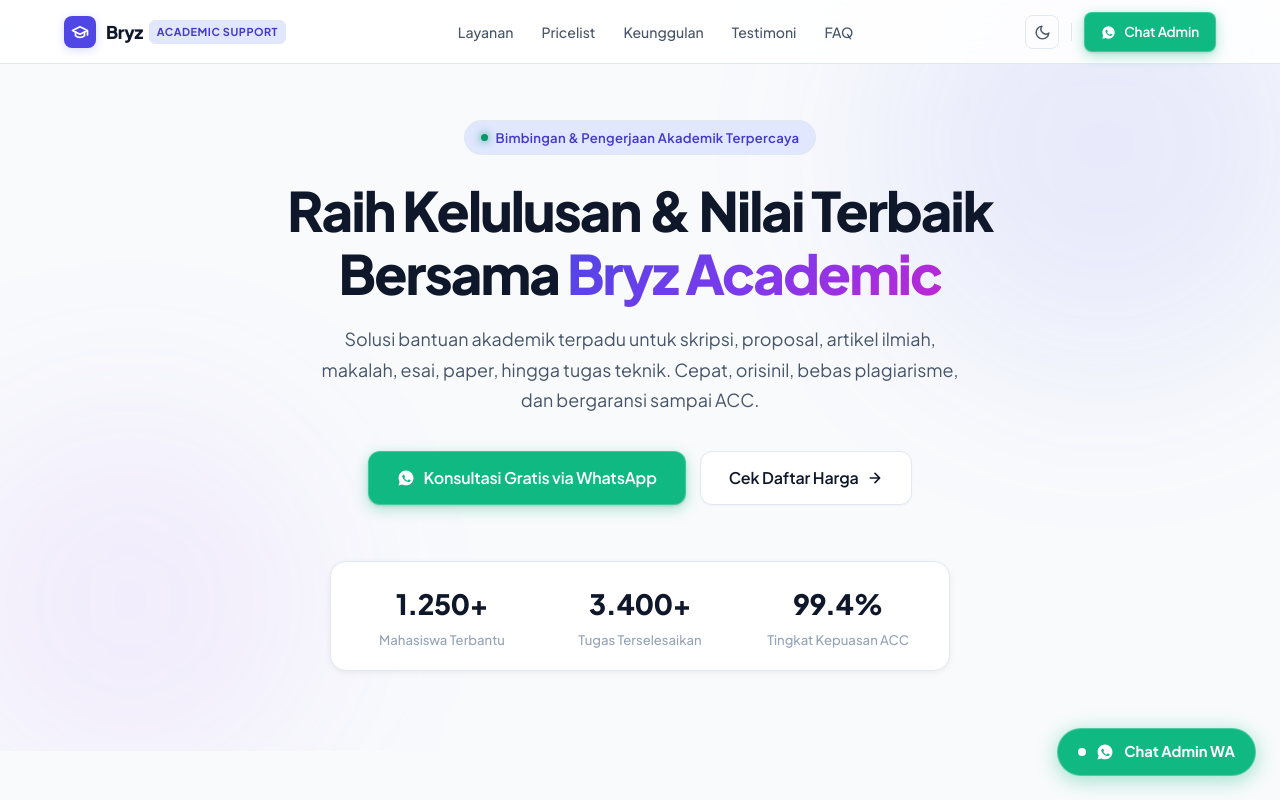
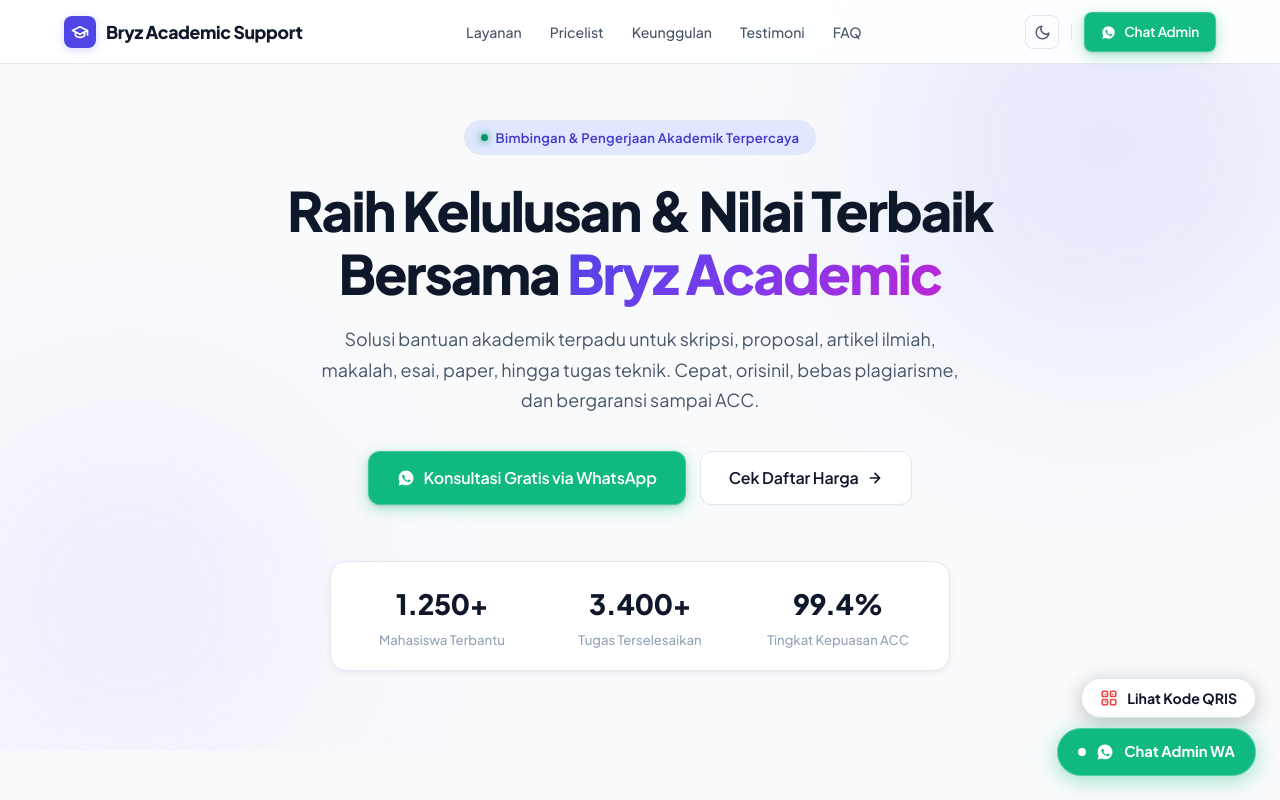
Before and after one commit to rafiifha/bryz, a Next.js app: page / in a window 1280 px wide. Shown: the top 800 px of the page. Built offline with nearby package versions, Linux system fonts and the light colour scheme.

Commit message:
finishing

```diff
--- a/src/app/globals.css
+++ b/src/app/globals.css
@@ -862,8 +862,26 @@ p {
 }
 
 /* ==========================================================================
-   FLOATING WHATSAPP BUTTON (Sleek SaaS Badge)
+   FLOATING ACTION BUTTONS (QRIS & WhatsApp)
    ========================================================================== */
+.floating-actions-container {
+  position: fixed;
+  bottom: 24px;
+  right: 24px;
+  display: flex;
+  flex-direction: column;
+  align-items: flex-end;
+  gap: 10px;
+  z-index: 999;
+}
+
+.floating-actions-container .floating-wa,
+.floating-actions-container .floating-qris {
+  position: static;
+  bottom: auto;
+  right: auto;
+}
+
 .floating-wa {
   position: fixed;
   bottom: 24px;
@@ -882,12 +900,14 @@ p {
   z-index: 999;
   border: 1px solid rgba(255, 255, 255, 0.25);
   transition: all var(--transition-fast);
+  cursor: pointer;
 }
 
 .floating-wa:hover {
   background: #059669;
   transform: translateY(-2px);
   box-shadow: 0 6px 26px rgba(16, 185, 129, 0.5);
+  color: #ffffff;
 }
 
 .floating-wa-dot {
@@ -896,6 +916,46 @@ p {
   background: #ffffff;
   border-radius: 50%;
   animation: pulse 2s infinite;
+}
+
+.floating-qris {
+  display: inline-flex;
+  align-items: center;
+  gap: 9px;
+  padding: 10px 18px;
+  background: var(--bg-card);
+  color: var(--text-primary);
+  border-radius: var(--radius-full);
+  font-size: 0.88rem;
+  font-weight: 700;
+  border: 1px solid var(--border-color);
+  box-shadow: 0 4px 20px rgba(0, 0, 0, 0.24);
+  backdrop-filter: blur(12px);
+  -webkit-backdrop-filter: blur(12px);
+  cursor: pointer;
+  transition: all var(--transition-fast);
+  text-decoration: none;
+  font-family: inherit;
+}
+
+.floating-qris:hover {
+  background: var(--bg-card-hover);
+  border-color: var(--border-color-hover);
+  transform: translateY(-2px);
+  box-shadow: 0 6px 24px rgba(99, 102, 241, 0.25);
+  color: var(--accent-secondary);
+}
+
+.floating-qris-icon {
+  display: inline-flex;
+  align-items: center;
+  justify-content: center;
+  color: #ef4444;
+  transition: transform var(--transition-fast);
+}
+
+.floating-qris:hover .floating-qris-icon {
+  transform: scale(1.12);
 }
 
 /* Lightbox Modal */
@@ -1203,6 +1263,24 @@ p {
     text-align: center;
     gap: 12px;
   }
+
+  .floating-actions-container {
+    bottom: 16px;
+    right: 16px;
+    gap: 8px;
+  }
+
+  .floating-wa {
+    padding: 9px 15px;
+    font-size: 0.84rem;
+    gap: 8px;
+  }
+
+  .floating-qris {
+    padding: 8px 14px;
+    font-size: 0.82rem;
+    gap: 7px;
+  }
 }
 
 @media (max-width: 768px) {
--- a/src/components/LandingPage.tsx
+++ b/src/components/LandingPage.tsx
@@ -207,8 +207,7 @@ export default function LandingPage({
               </div>
             )}
             <div className="navbar-logo-text">
-              <span>Bryz</span>
-              <span className="navbar-logo-badge">Academic Support</span>
+              <span>Bryz Academic Support</span>
             </div>
           </a>
 
@@ -725,8 +724,7 @@ export default function LandingPage({
                   </div>
                 )}
                 <div className="navbar-logo-text">
-                  <span>Bryz</span>
-                  <span className="navbar-logo-badge">Academic Support</span>
+                  <span>Bryz Academic Support</span>
                 </div>
               </a>
               <p className="footer-brand-desc">
@@ -847,8 +845,8 @@ export default function LandingPage({
               </div>
 
               {/* Merchant Title */}
-              <div className="qris-merchant-title">BRYZ ACADEMIC SUPPORT</div>
-              <div className="qris-merchant-sub">NMID: ID1024329012398 • Merchant Resmi</div>
+              <div className="qris-merchant-title">BRYZ ACADEMIC SUPPORT, COBLONG</div>
+              <div className="qris-merchant-sub">NMID: ID1024329012398</div>
 
               {/* QR Image or Fallback SVG */}
               <div style={{ margin: '18px 0', display: 'flex', justifyContent: 'center', position: 'relative' }}>
@@ -983,7 +981,27 @@ export default function LandingPage({
         </div>
       )}
 
-      {/* ===================== FLOATING WHATSAPP BUTTON ===================== */}
+      {/* ===================== FLOATING ACTIONS (QRIS & WHATSAPP) ===================== */}
+      <div className="floating-actions-container">
+        <button
+          type="button"
+          onClick={() => setShowQrisModal(true)}
+          className="floating-qris"
+          title="Lihat Kode Barcode QRIS Pembayaran"
+          aria-label="Lihat Kode Barcode QRIS Pembayaran"
+        >
+          <span className="floating-qris-icon">
+            <svg width="18" height="18" viewBox="0 0 24 24" fill="none" stroke="currentColor" strokeWidth="2.2" strokeLinecap="round" strokeLinejoin="round">
+              <rect x="3" y="3" width="7" height="7" rx="1.5" />
+              <rect x="14" y="3" width="7" height="7" rx="1.5" />
+              <rect x="14" y="14" width="7" height="7" rx="1.5" />
+              <rect x="3" y="14" width="7" height="7" rx="1.5" />
+              <path d="M7 7h.01M17 7h.01M7 17h.01" />
+            </svg>
+          </span>
+          <span className="floating-qris-label">Lihat Kode QRIS</span>
+        </button>
+
         <a
           href={defaultWaLink}
           target="_blank"
@@ -997,6 +1015,7 @@ export default function LandingPage({
           </svg>
           <span>Chat Admin WA</span>
         </a>
+      </div>
     </>
   );
 }
```
Lines whose indentation alone changed are shown as unchanged.
